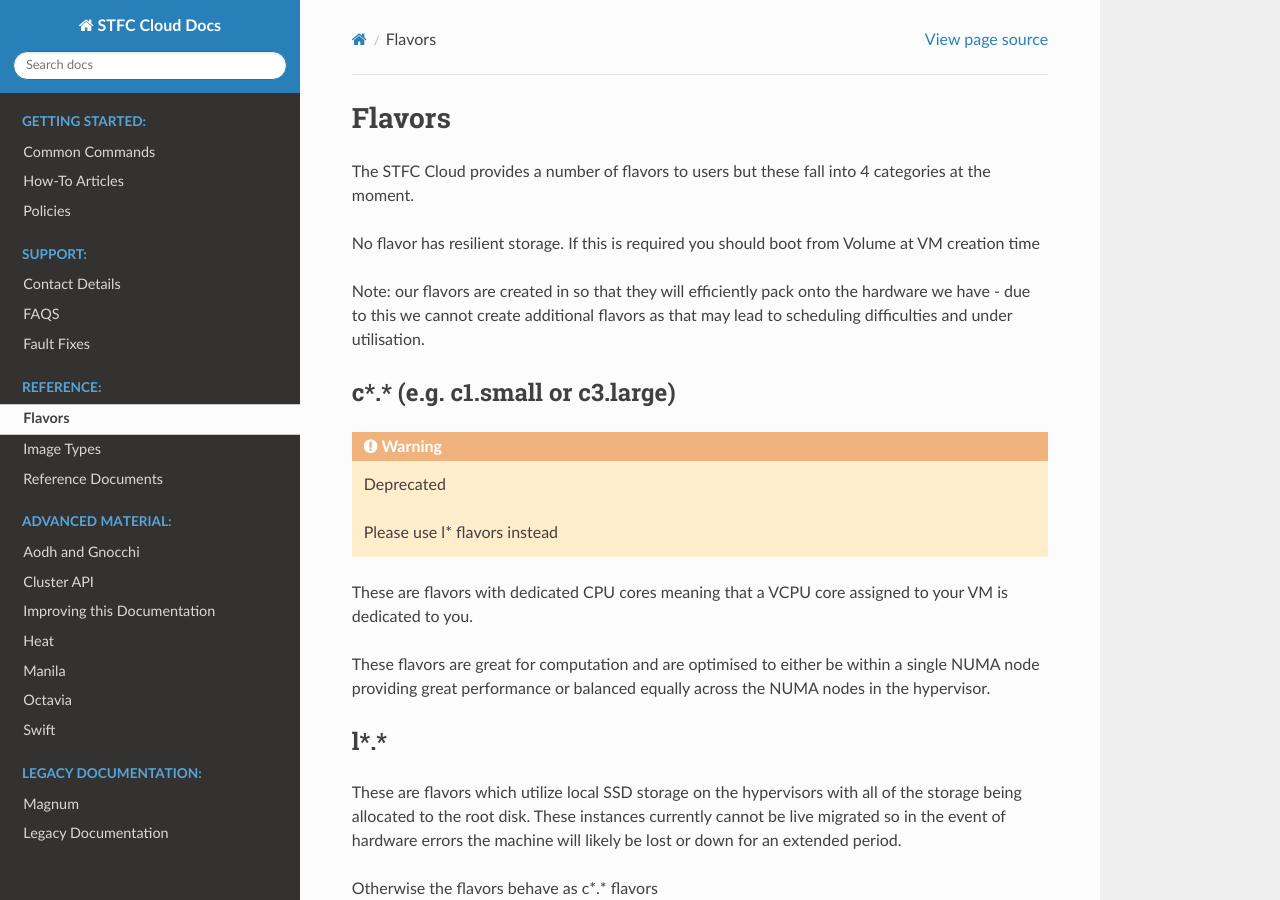
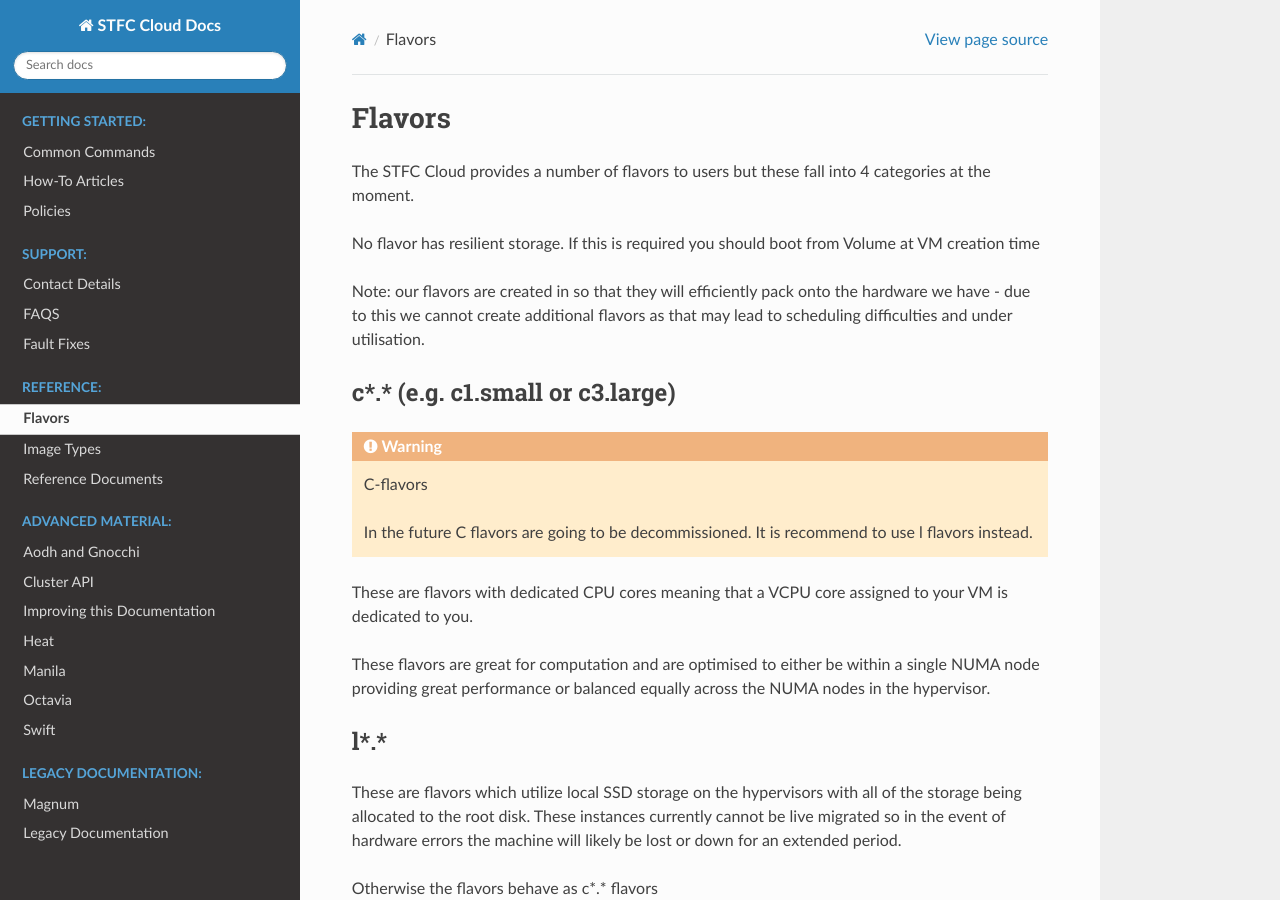
Before and after one commit to stfc/cloud-docs, a Sphinx documentation site: the page built from source/Flavors.rst, in a window 1280 px wide and 900 px high. Built offline with Sphinx 7.4.7 and the Read the Docs theme 2.0.0, drawn with Linux system fonts in a browser that asks for light colours.

Commit message:
Update deprecation notice for c flavors
Updates the notice for c-flavors to make it clear these are deprecated
and will be removed soon

```diff
--- a/source/Flavors.rst
+++ b/source/Flavors.rst
@@ -13,9 +13,10 @@
 ################################
 c*.* (e.g. c1.small or c3.large)
 ################################
-.. Warning:: Deprecated
 
-    Please use l* flavors instead
+.. Warning:: C-flavors
+
+    In the future C flavors are going to be decommissioned. It is recommend to use l flavors instead.
 
 These are flavors with dedicated CPU cores meaning that a VCPU core assigned to your VM is dedicated to you.
 
```
